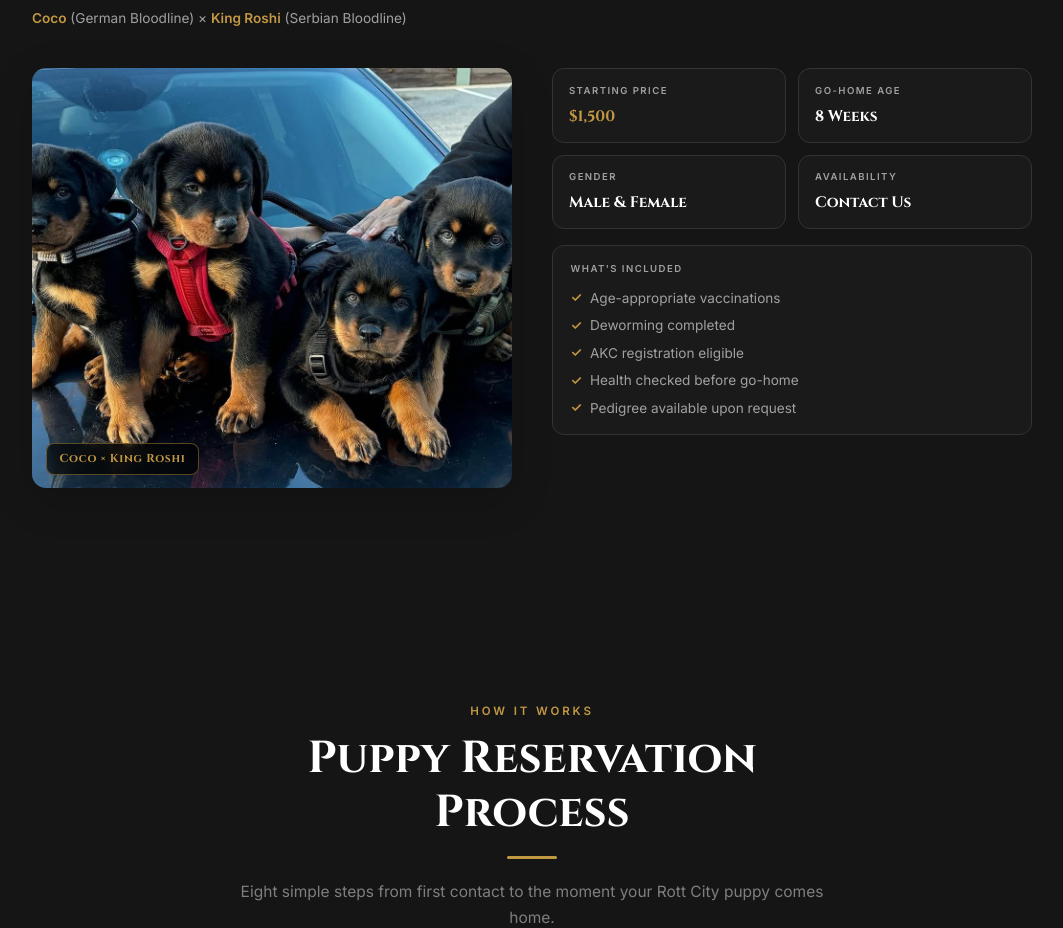
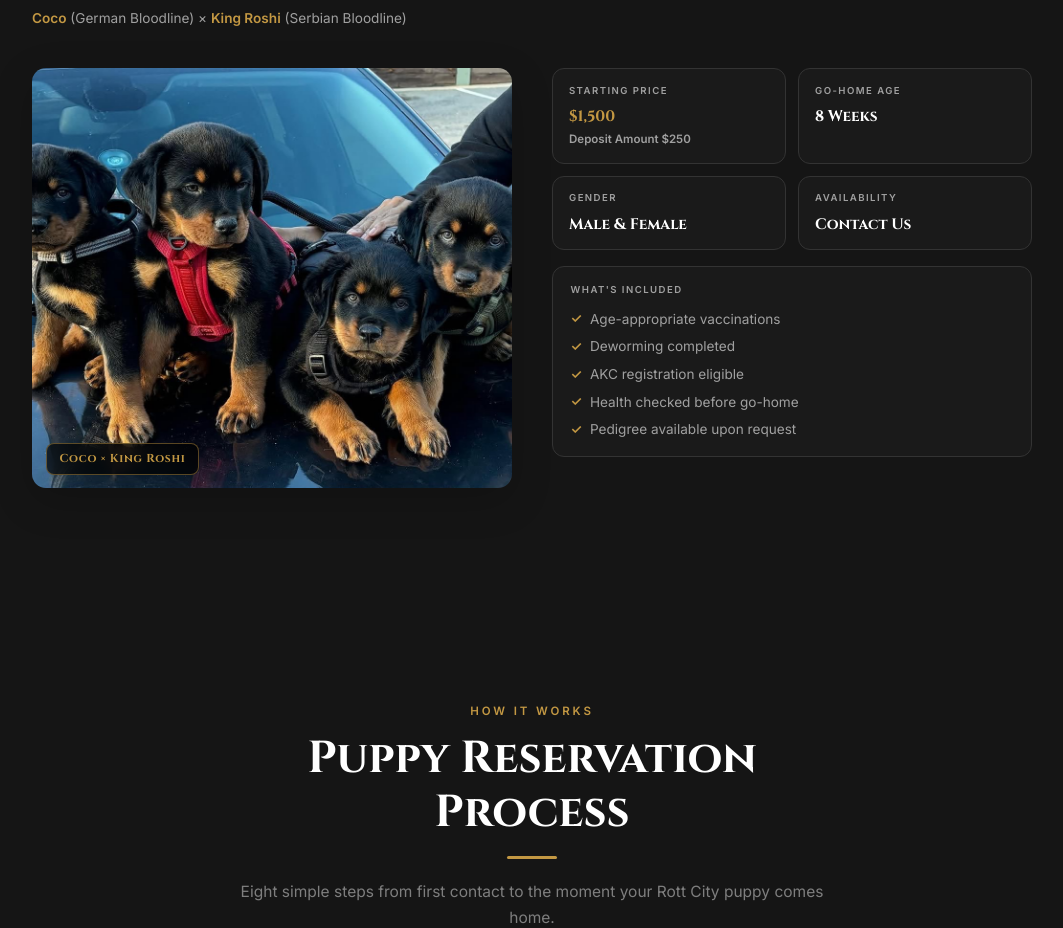
Before and after one commit to desirexr/rottcityrottweilers, a React (Vite) app: page / in a window 1280 px wide. Shown: the part 5940-6868 px from the top of the page, without its empty margins (108-1171 px from the left). Built offline with nearby package versions, Linux system fonts and the light colour scheme.

Commit message:
feat: add Deposit Amount  underneath Starting Price in Puppies section

```diff
--- a/src/components/Puppies.jsx
+++ b/src/components/Puppies.jsx
@@ -732,6 +732,9 @@ export default function Puppies() {
                 <div className="avail-info-card">
                   <span className="avail-info-label">Starting Price</span>
                   <span className="avail-info-value highlight">$1,500</span>
+                  <span style={{ display: 'block', fontSize: '0.72rem', color: 'var(--text-muted)', marginTop: '0.25rem', fontFamily: '"Inter", sans-serif', fontWeight: 600 }}>
+                    Deposit Amount $250
+                  </span>
                 </div>
                 <div className="avail-info-card">
                   <span className="avail-info-label">Go-Home Age</span>
```
